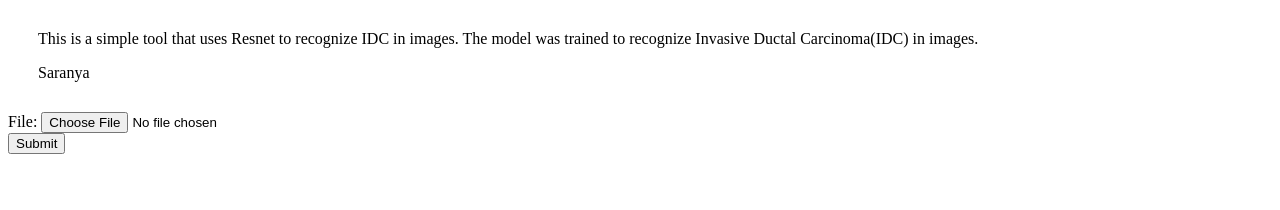
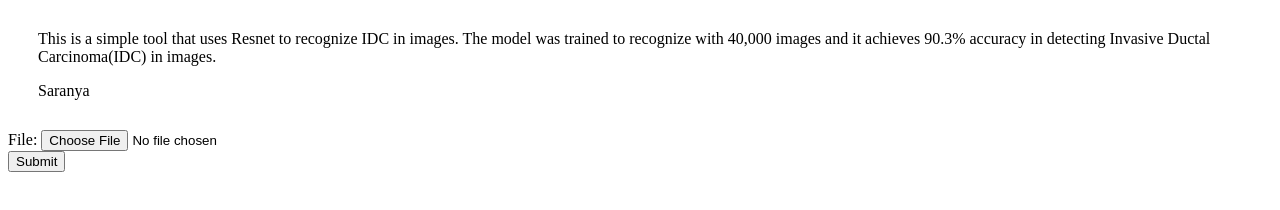
Before and after one commit to saranyamandava/Cancer-Classification, a plain HTML site: page index.html in a window 1280 px wide. Drawn offline with Linux system fonts and the light colour scheme; a script that the page names is missing.

Commit message:
Update index.html

```diff
--- a/index.html
+++ b/index.html
@@ -12,7 +12,7 @@
 
 <blockquote class="blockquote text-justify" style="margin:30px;">
  <p> This is a simple tool that uses Resnet to recognize IDC in images.
- The model was trained to recognize Invasive Ductal Carcinoma(IDC) in images.  </p>
+ The model was trained to recognize  with 40,000 images and it achieves 90.3% accuracy in detecting Invasive Ductal Carcinoma(IDC) in images.  </p>
     <footer class="blockquote-footer">Saranya</footer>
   </blockquote>
 </div>
```
